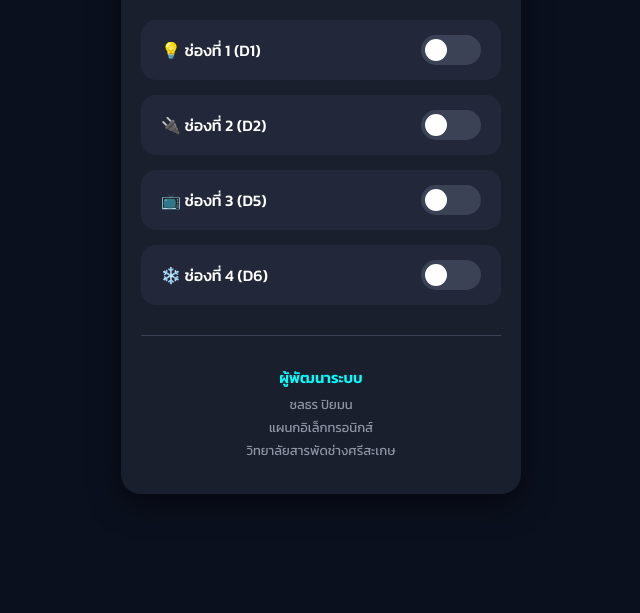
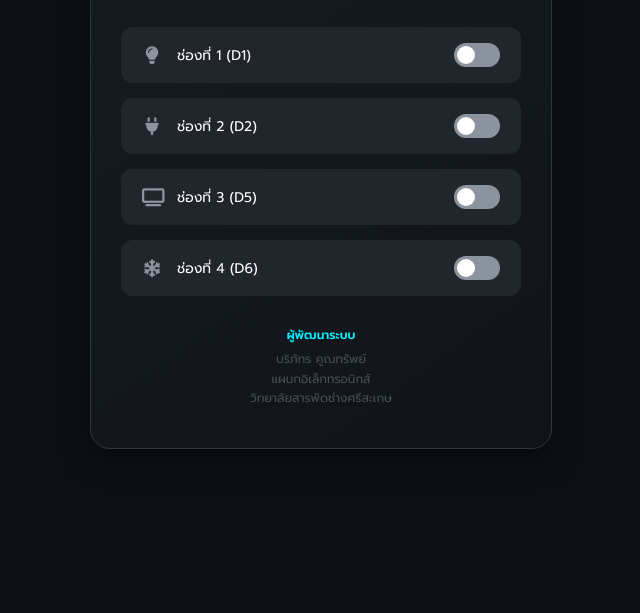
Before and after one commit to elecsipotecstu2018-lab/boriphat, a plain HTML site: page index.html in a window 1280 px wide. Shown: the part 227-840 px from the top of the page, without its empty margins (319-959 px from the left). After the commit the page ends 800 px from the top, so only its background shows below. Drawn offline with Linux system fonts and the light colour scheme; no server answers.

Commit message:
Update index.html

```diff
--- a/index.html
+++ b/index.html
@@ -3,87 +3,91 @@
 <head>
     <meta charset="UTF-8">
     <meta name="viewport" content="width=device-width, initial-scale=1.0">
-    <title>SMART HOME - IoT Control Panel</title>
-    <link href="https://fonts.googleapis.com/css2?family=Kanit:wght@300;400;500;600&display=swap" rel="stylesheet">
+    <title>SMART HOME - ESP8266 Control Panel</title>
+    <!-- นำเข้า Font Awesome สำหรับไอคอน -->
+    <link rel="stylesheet" href="https://cdnjs.cloudflare.com/ajax/libs/font-awesome/6.4.0/css/all.min.css">
 
     <style>
-        :root {
-            --bg-color: #0b101e;
-            --card-bg: #1a1f2e;
-            --item-bg: #22283a;
-            --neon-cyan: #00ffff;
-            --text-main: #ffffff;
-            --text-muted: #8e95a5;
-        }
+        /* --- ส่วนของการตกแต่ง (CSS) --- */
+        @import url('https://fonts.googleapis.com/css2?family=Prompt:wght@300;400;600&display=swap');
 
         body {
-            margin: 0;
-            padding: 20px;
-            background-color: var(--bg-color);
-            color: var(--text-main);
-            font-family: 'Kanit', sans-serif;
+            background-color: #0d1117;
+            color: #ffffff;
+            font-family: 'Prompt', sans-serif;
             display: flex;
             justify-content: center;
             align-items: center;
             min-height: 100vh;
+            margin: 0;
         }
 
         .container {
-            background-color: var(--card-bg);
+            background: linear-gradient(145deg, #161b22, #10141a);
+            border: 1px solid #30363d;
+            border-radius: 20px;
+            padding: 40px 30px;
             width: 100%;
             max-width: 400px;
-            border-radius: 20px;
-            padding: 30px 20px;
-            box-sizing: border-box;
             box-shadow: 0 10px 30px rgba(0,0,0,0.5);
         }
 
-        /* ส่วนหัว Header */
         .header {
             text-align: center;
             margin-bottom: 30px;
         }
 
         .header h1 {
-            margin: 0;
-            font-size: 28px;
-            color: var(--neon-cyan);
-            text-transform: uppercase;
+            color: #00f2fe;
+            font-size: 24px;
+            margin: 0 0 5px 0;
             letter-spacing: 2px;
-            text-shadow: 0 0 10px rgba(0, 255, 255, 0.6), 0 0 20px rgba(0, 255, 255, 0.4);
         }
 
         .header p {
-            margin: 5px 0 0 0;
-            font-size: 14px;
-            color: var(--text-main);
+            color: #8b949e;
+            font-size: 12px;
+            margin: 0;
+            letter-spacing: 1px;
         }
 
-        /* ส่วนสวิตช์ควบคุม */
-        .channel-item {
-            background-color: var(--item-bg);
-            border-radius: 15px;
+        .channel-card {
+            background-color: #21262d;
+            border-radius: 12px;
             padding: 15px 20px;
             margin-bottom: 15px;
             display: flex;
+            align-items: center;
             justify-content: space-between;
-            align-items: center;
+            border: 1px solid transparent;
+            transition: 0.3s;
         }
 
-        .channel-label {
-            font-size: 16px;
-            font-weight: 500;
+        .channel-card:hover {
+            border-color: #00f2fe;
+            box-shadow: 0 0 10px rgba(0, 242, 254, 0.2);
+        }
+
+        .channel-info {
             display: flex;
             align-items: center;
-            gap: 10px;
+            gap: 15px;
+            font-size: 14px;
         }
 
-        /* ออกแบบปุ่ม Toggle Switch */
+        .channel-info i {
+            color: #8b949e;
+            font-size: 18px;
+            width: 20px;
+            text-align: center;
+        }
+
+        /* ตกแต่งปุ่ม Toggle Switch */
         .switch {
             position: relative;
             display: inline-block;
-            width: 60px;
-            height: 30px;
+            width: 46px;
+            height: 24px;
         }
 
         .switch input {
@@ -95,59 +99,49 @@
         .slider {
             position: absolute;
             cursor: pointer;
-            top: 0; left: 0; right: 0; bottom: 0;
-            background-color: #3b4256;
+            top: 0;
+            left: 0;
+            right: 0;
+            bottom: 0;
+            background-color: #8b949e;
             transition: .4s;
-            border-radius: 30px;
+            border-radius: 24px;
         }
 
         .slider:before {
             position: absolute;
             content: "";
-            height: 22px;
-            width: 22px;
-            left: 4px;
-            bottom: 4px;
+            height: 18px;
+            width: 18px;
+            left: 3px;
+            bottom: 3px;
             background-color: white;
             transition: .4s;
             border-radius: 50%;
         }
 
-        /* เมื่อสวิตช์เปิด (Checked) */
         input:checked + .slider {
-            background-color: var(--neon-cyan);
-            box-shadow: 0 0 15px var(--neon-cyan);
+            background-color: #00f2fe;
+            box-shadow: 0 0 8px #00f2fe;
         }
 
         input:checked + .slider:before {
-            transform: translateX(30px);
+            transform: translateX(22px);
         }
 
-        /* เส้นคั่น */
-        .divider {
-            height: 1px;
-            background-color: #3b4256;
-            border: none;
-            margin: 30px 0;
+        /* ตกแต่งส่วน Footer ผู้พัฒนา */
+        .footer {
+            text-align: center;
+            margin-top: 30px;
+            font-size: 12px;
+            color: #484f58;
+            line-height: 1.6; /* เพิ่มระยะห่างบรรทัดให้อ่านง่ายขึ้น */
         }
 
-        /* ส่วนท้าย Footer */
-        .footer {
-            text-align: center;
-            font-size: 13px;
-            color: var(--text-muted);
-            line-height: 1.6;
-        }
-
-        .footer .dev-title {
-            color: var(--neon-cyan);
+        .footer .developer-title {
+            color: #00f2fe;
             font-weight: 600;
-            font-size: 15px;
             margin-bottom: 5px;
-        }
-
-        .footer p {
-            margin: 2px 0;
         }
     </style>
 </head>
@@ -159,96 +153,108 @@
             <p>ESP8266 IoT Control Panel</p>
         </div>
 
-        <div class="channel-item">
-            <div class="channel-label">💡 ช่องที่ 1 (D1)</div>
+        <!-- ช่องที่ 1 (D1) -->
+        <div class="channel-card">
+            <div class="channel-info">
+                <i class="fas fa-lightbulb"></i>
+                <span>ช่องที่ 1 (D1)</span>
+            </div>
             <label class="switch">
-                <input type="checkbox" id="ch1">
+                <input type="checkbox" id="switchD1" onchange="toggleDevice('D1', this.checked)">
                 <span class="slider"></span>
             </label>
         </div>
 
-        <div class="channel-item">
-            <div class="channel-label">🔌 ช่องที่ 2 (D2)</div>
+        <!-- ช่องที่ 2 (D2) -->
+        <div class="channel-card">
+            <div class="channel-info">
+                <i class="fas fa-plug"></i>
+                <span>ช่องที่ 2 (D2)</span>
+            </div>
             <label class="switch">
-                <input type="checkbox" id="ch2">
+                <input type="checkbox" id="switchD2" onchange="toggleDevice('D2', this.checked)">
                 <span class="slider"></span>
             </label>
         </div>
 
-        <div class="channel-item">
-            <div class="channel-label">📺 ช่องที่ 3 (D5)</div>
+        <!-- ช่องที่ 3 (D5) -->
+        <div class="channel-card">
+            <div class="channel-info">
+                <i class="fas fa-tv"></i>
+                <span>ช่องที่ 3 (D5)</span>
+            </div>
             <label class="switch">
-                <input type="checkbox" id="ch3">
+                <input type="checkbox" id="switchD5" onchange="toggleDevice('D5', this.checked)">
                 <span class="slider"></span>
             </label>
         </div>
 
-        <div class="channel-item">
-            <div class="channel-label">❄️ ช่องที่ 4 (D6)</div>
+        <!-- ช่องที่ 4 (D6) -->
+        <div class="channel-card">
+            <div class="channel-info">
+                <i class="fas fa-snowflake"></i>
+                <span>ช่องที่ 4 (D6)</span>
+            </div>
             <label class="switch">
-                <input type="checkbox" id="ch4">
+                <input type="checkbox" id="switchD6" onchange="toggleDevice('D6', this.checked)">
                 <span class="slider"></span>
             </label>
         </div>
 
-        <hr class="divider">
-
+        <!-- ส่วนของ Footer ที่อัปเดตข้อมูลผู้พัฒนา -->
         <div class="footer">
-            <div class="dev-title">ผู้พัฒนาระบบ</div>
-            <p>ชลธร ปิยมน</p>
-            <p>แผนกอิเล็กทรอนิกส์</p>
-            <p>วิทยาลัยสารพัดช่างศรีสะเกษ</p>
+            <div class="developer-title">ผู้พัฒนาระบบ</div>
+            บริภัทร คูณทรัพย์<br>
+            แผนกอิเล็กทรอนิกส์<br>
+            วิทยาลัยสารพัดช่างศรีสะเกษ
         </div>
     </div>
 
+    <!-- --- ส่วนของการเชื่อมต่อ Firebase (JavaScript) --- -->
     <script type="module">
-        // นำเข้าฟังก์ชันของ Firebase จาก CDN
-        import { initializeApp } from "https://www.gstatic.com/firebasejs/10.8.1/firebase-app.js";
-        import { getDatabase, ref, set, onValue } from "https://www.gstatic.com/firebasejs/10.8.1/firebase-database.js";
+        import { initializeApp } from "https://www.gstatic.com/firebasejs/10.7.1/firebase-app.js";
+        import { getDatabase, ref, set, onValue } from "https://www.gstatic.com/firebasejs/10.7.1/firebase-database.js";
 
-        // ⚠️ นำ Config จาก Firebase ของคุณมาใส่ตรงนี้
+        // ⚠️ อย่าลืมนำ Firebase Config ของโปรเจกต์คุณมาใส่แทนที่ตรงนี้นะครับ
         const firebaseConfig = {
-            apiKey: "ใส่_API_KEY_ของคุณที่นี่",
-            authDomain: "ใส่_AUTH_DOMAIN_ของคุณที่นี่",
-            databaseURL: "ใส่_DATABASE_URL_ของคุณที่นี่",
-            projectId: "ใส่_PROJECT_ID_ของคุณที่นี่",
-            storageBucket: "ใส่_STORAGE_BUCKET_ของคุณที่นี่",
-            messagingSenderId: "ใส่_MESSAGING_SENDER_ID_ของคุณที่นี่",
-            appId: "ใส่_APP_ID_ของคุณที่นี่"
+            apiKey: "YOUR_API_KEY",
+            authDomain: "YOUR_PROJECT_ID.firebaseapp.com",
+            databaseURL: "https://YOUR_PROJECT_ID-default-rtdb.firebaseio.com",
+            projectId: "YOUR_PROJECT_ID",
+            storageBucket: "YOUR_PROJECT_ID.appspot.com",
+            messagingSenderId: "YOUR_SENDER_ID",
+            appId: "YOUR_APP_ID"
         };
 
-        // เริ่มต้นใช้งาน Firebase
         const app = initializeApp(firebaseConfig);
         const db = getDatabase(app);
 
-        // ฟังก์ชันสำหรับควบคุมแต่ละช่อง
-        function setupChannel(checkboxId, dbPath) {
-            const checkbox = document.getElementById(checkboxId);
-            const dbRef = ref(db, dbPath);
+        window.toggleDevice = function(pin, status) {
+            const value = status ? 1 : 0;
+            set(ref(db, 'SmartHome/' + pin), value)
+                .then(() => {
+                    console.log(`ส่งคำสั่งไปยัง ${pin} สำเร็จ: ค่า ${value}`);
+                })
+                .catch((error) => {
+                    console.error("เกิดข้อผิดพลาด: ", error);
+                    alert("ไม่สามารถเชื่อมต่อฐานข้อมูลได้");
+                });
+        };
 
-            // 1. อ่านค่าจาก Firebase แบบ Real-time เพื่ออัปเดตสถานะสวิตช์บนหน้าจอ
-            onValue(dbRef, (snapshot) => {
-                const value = snapshot.val();
-                // สมมติว่าในฐานข้อมูล 1 คือเปิด และ 0 คือปิด (ปรับแก้ได้ตามโค้ด Arduino ของคุณ)
-                checkbox.checked = (value === 1);
-            });
-
-            // 2. ส่งค่าไป Firebase เมื่อผู้ใช้กดคลิกที่สวิตช์
-            checkbox.addEventListener('change', (e) => {
-                const newState = e.target.checked ? 1 : 0;
-                set(dbRef, newState)
-                    .then(() => console.log(`${dbPath} ถูกเปลี่ยนเป็น ${newState}`))
-                    .catch((error) => console.error("เกิดข้อผิดพลาด: ", error));
+        function listenToDevice(pin, switchId) {
+            const deviceRef = ref(db, 'SmartHome/' + pin);
+            onValue(deviceRef, (snapshot) => {
+                const data = snapshot.val();
+                if(data !== null) {
+                    document.getElementById(switchId).checked = (data === 1);
+                }
             });
         }
 
-        // เชื่อมโยงสวิตช์บนหน้าเว็บ กับ Path ในฐานข้อมูล Firebase ของคุณ
-        // คุณสามารถเปลี่ยน "SmartHome/D1" เป็นชื่อ Path ที่คุณตั้งไว้ในบอร์ด ESP8266 ได้เลยครับ
-        setupChannel('ch1', 'SmartHome/D1');
-        setupChannel('ch2', 'SmartHome/D2');
-        setupChannel('ch3', 'SmartHome/D5');
-        setupChannel('ch4', 'SmartHome/D6');
-
+        listenToDevice('D1', 'switchD1');
+        listenToDevice('D2', 'switchD2');
+        listenToDevice('D5', 'switchD5');
+        listenToDevice('D6', 'switchD6');
     </script>
 </body>
 </html>
```
